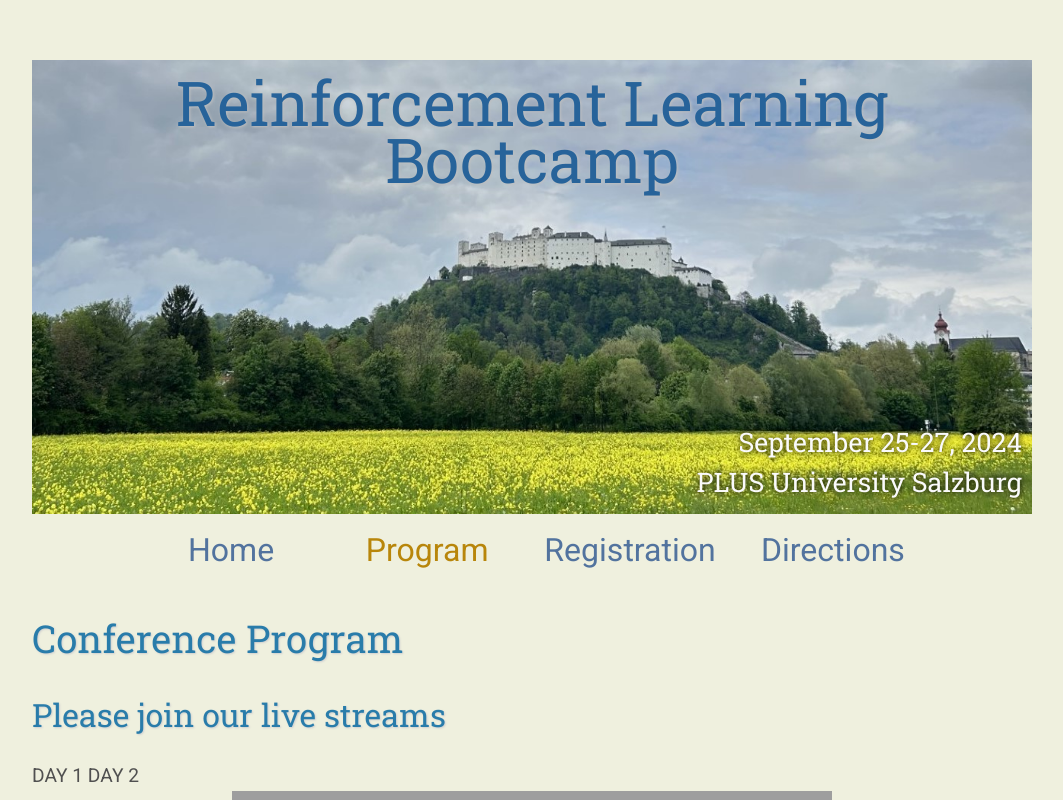
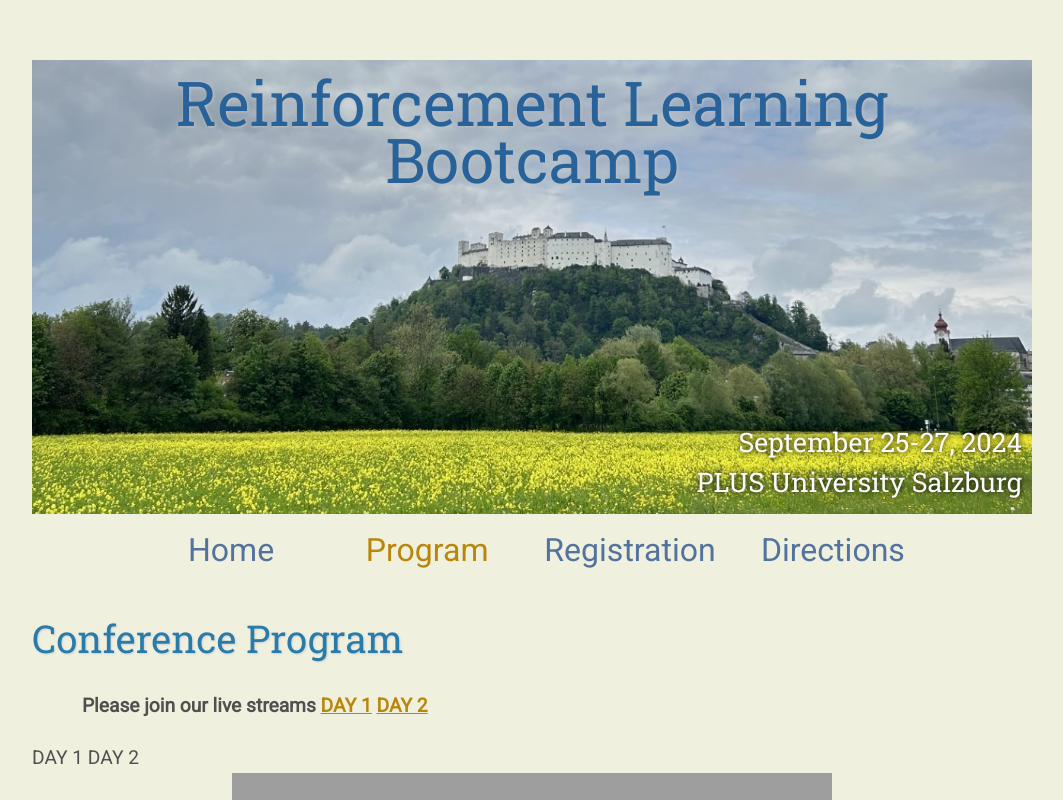
Before and after one commit to SARL-PLUS/RL-Bootcamp, a plain HTML site: page program/index.html in a window 1280 px wide. Shown: the top 800 px of the page, without its empty margins (108-1171 px from the left). Drawn offline with nearby package versions, Linux system fonts and the light colour scheme; some packages are replaced by stand-ins of ours; files that its build step writes are made by us from their sources; grey boxes are pictures that could not be loaded.

Commit message:
Update index.html

```diff
--- a/program/index.html
+++ b/program/index.html
@@ -64,8 +64,9 @@
 
     <h2>Conference Program</h2>
 
-     <h3>Please join our live streams</h3>
 
+  <p><b>Please join our live streams   <a href="https://www.youtube.com/watch?v=3U653SRJ1Nw&t=3s">DAY 1</a>
+    <a href="https://youtube.com/live/HcKJohQ9Ngg "> DAY 2</a></b> </p>
 DAY 1
 DAY 2
     <div style="display: flex; justify-content: center; align-items: center; height: 95%; width: 60%; margin: auto;">
```
